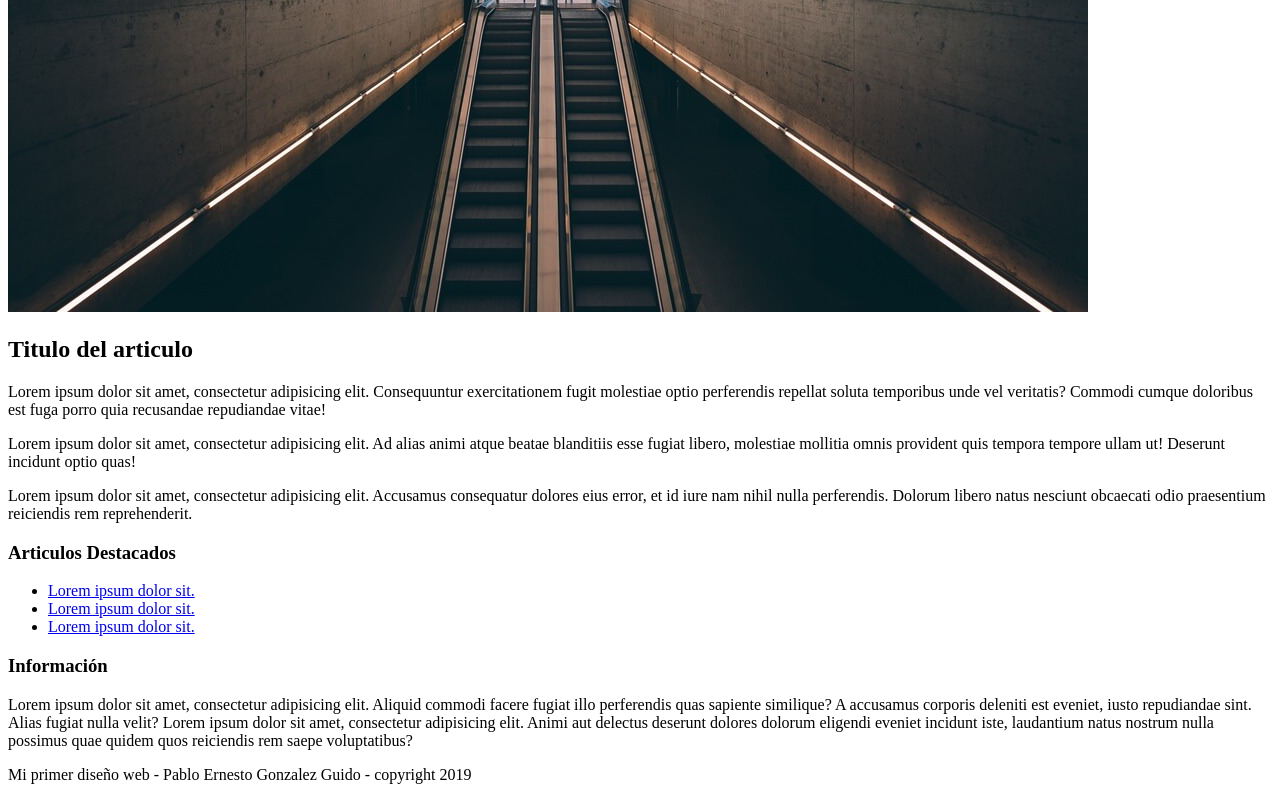
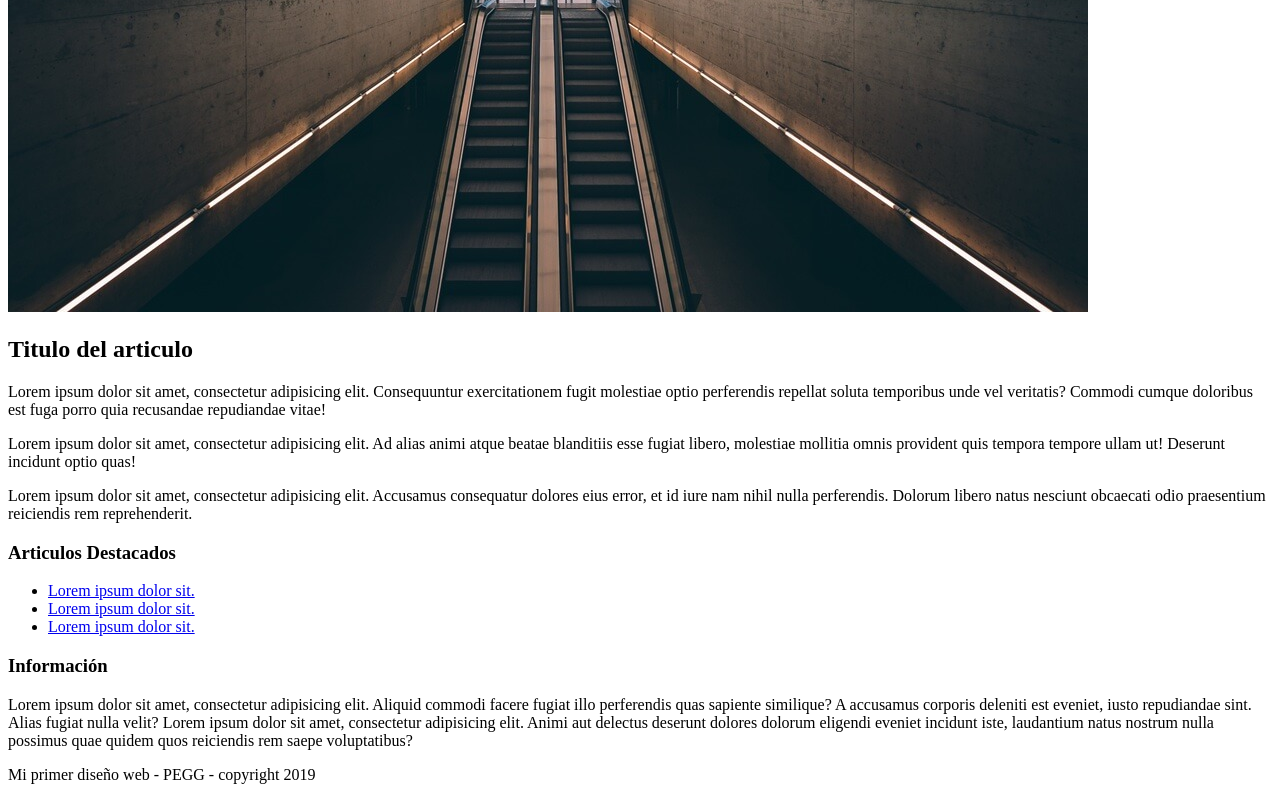
Before and after one commit to pablogonzalezguido/PRACTICA-SITIO-WEB---1, a plain HTML site: page index.html in a window 1280 px wide. Shown: the part 512-1312 px from the top of the page. Drawn offline with Linux system fonts and the light colour scheme.

Commit message:
MODIFICACION de HTML

```diff
--- a/index.html
+++ b/index.html
@@ -47,7 +47,7 @@
         </div>
     </aside>
     <footer>
-        <p>Mi primer diseño web - Pablo Ernesto Gonzalez Guido - copyright 2019</p>
+        <p>Mi primer diseño web - PEGG - copyright 2019</p>
     </footer>
 </div>
 </body>
```
